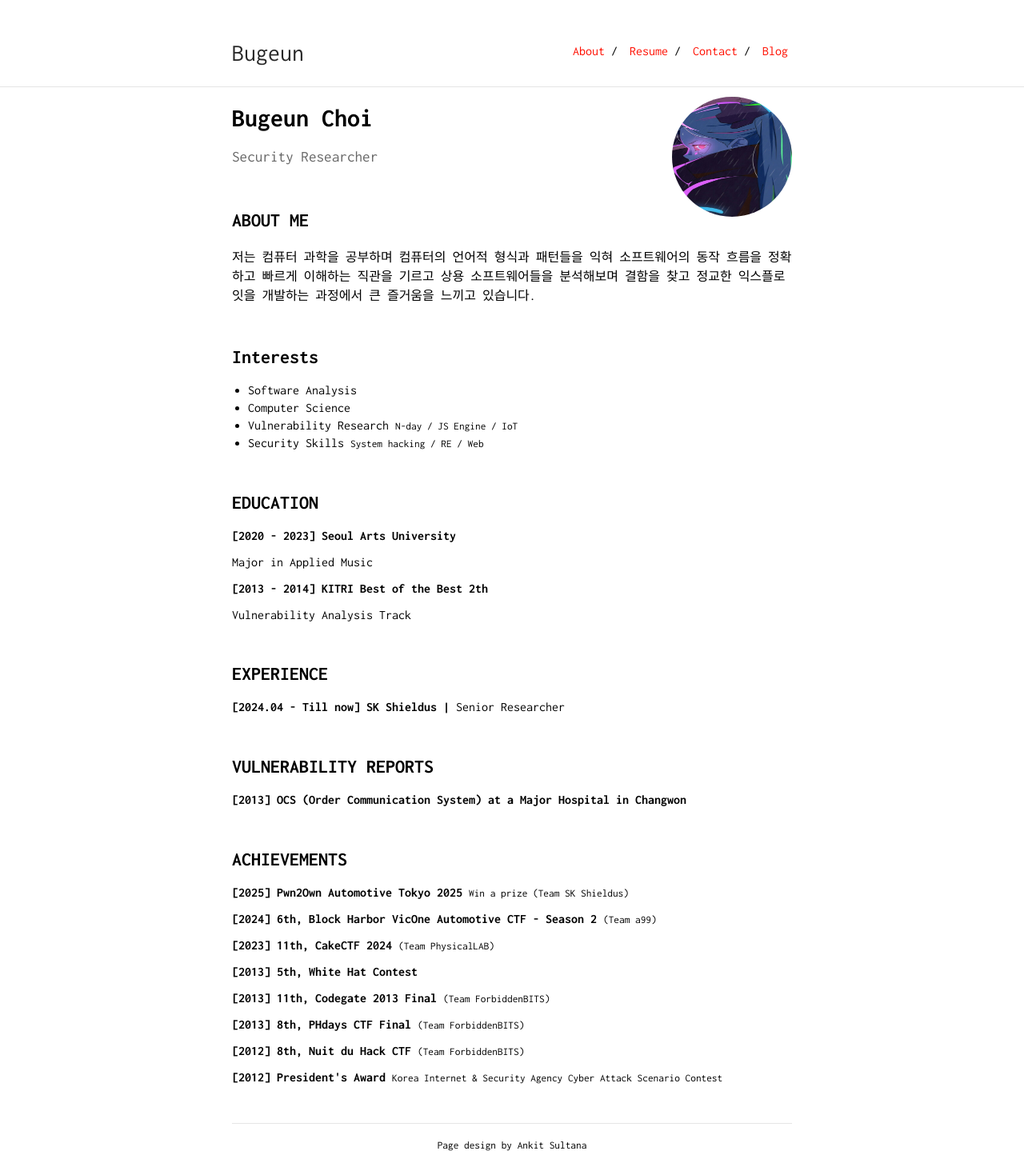
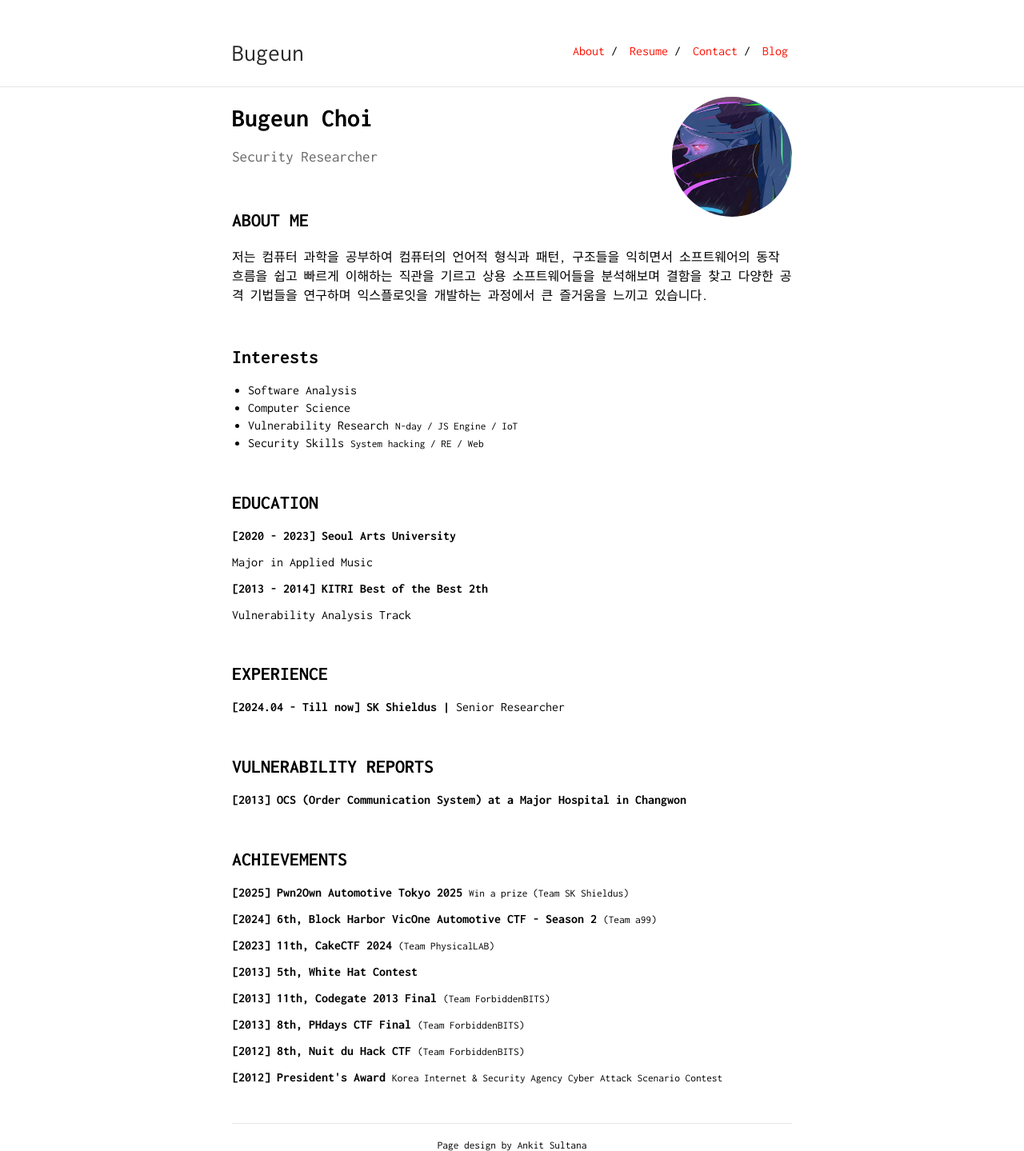
Before and after one commit to Bugeun/bugeun.github.io, a Jekyll site: the page built from index.md, in a window 1280 px wide. Shown: the whole page at 80% size. Built offline with Jekyll 4.4.1, drawn with Linux system fonts in a browser that asks for light colours.

Commit message:
Update index.md

```diff
--- a/index.md
+++ b/index.md
@@ -11,7 +11,7 @@ Security Researcher
 
 ## ABOUT ME
 
-<p>저는 컴퓨터 과학을 공부하며 컴퓨터의 언어적 형식과 패턴들을 익혀 소프트웨어의 동작 흐름을 정확하고 빠르게 이해하는 직관을 기르고 상용 소프트웨어들을 분석해보며 결함을 찾고 정교한 익스플로잇을 개발하는 과정에서 큰 즐거움을 느끼고 있습니다.</p>
+<p>저는 컴퓨터 과학을 공부하여 컴퓨터의 언어적 형식과 패턴, 구조들을 익히면서 소프트웨어의 동작 흐름을 쉽고 빠르게 이해하는 직관을 기르고 상용 소프트웨어들을 분석해보며 결함을 찾고 다양한 공격 기법들을 연구하며 익스플로잇을 개발하는 과정에서 큰 즐거움을 느끼고 있습니다.</p>
 
 &nbsp;
 
```
